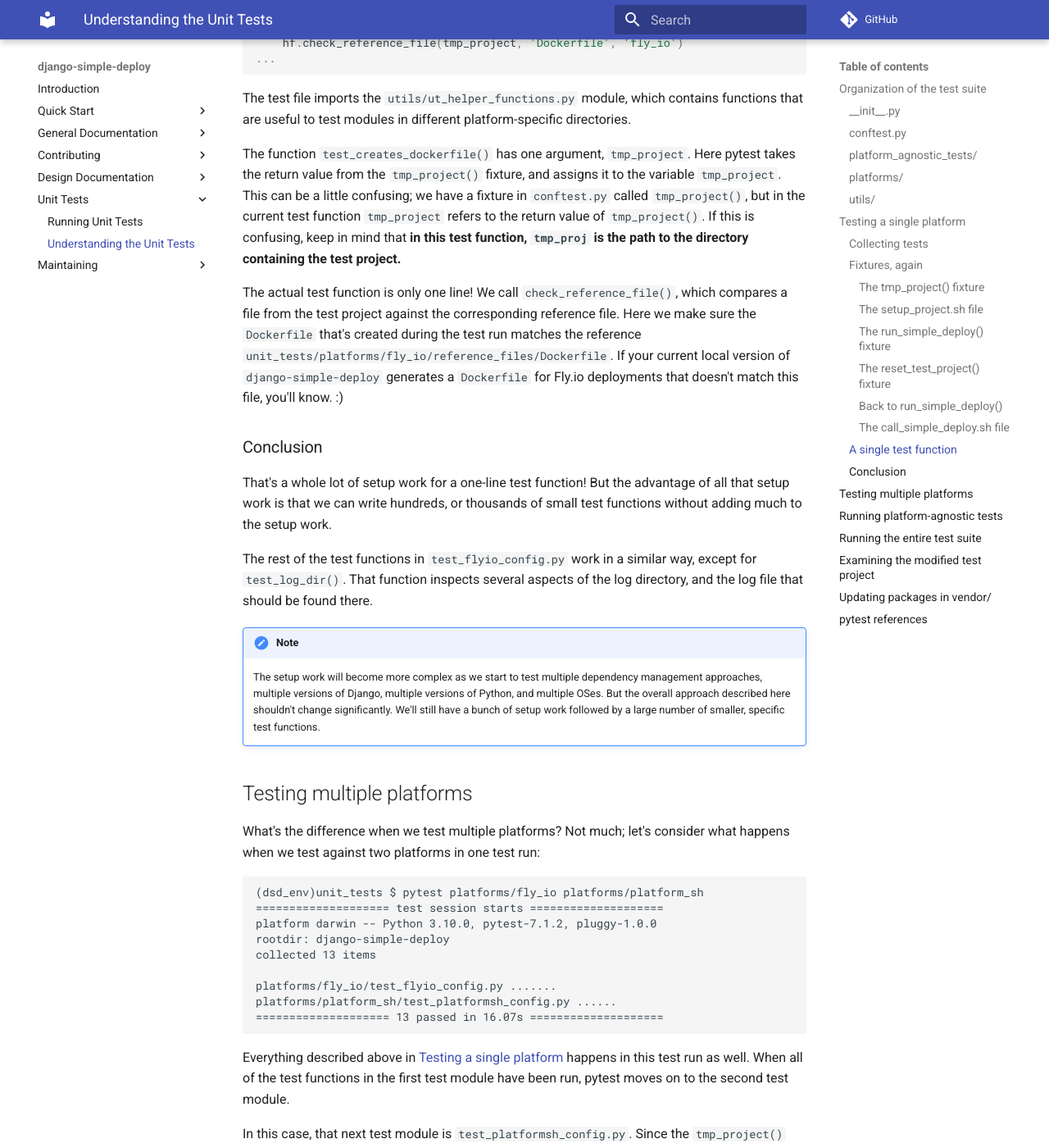
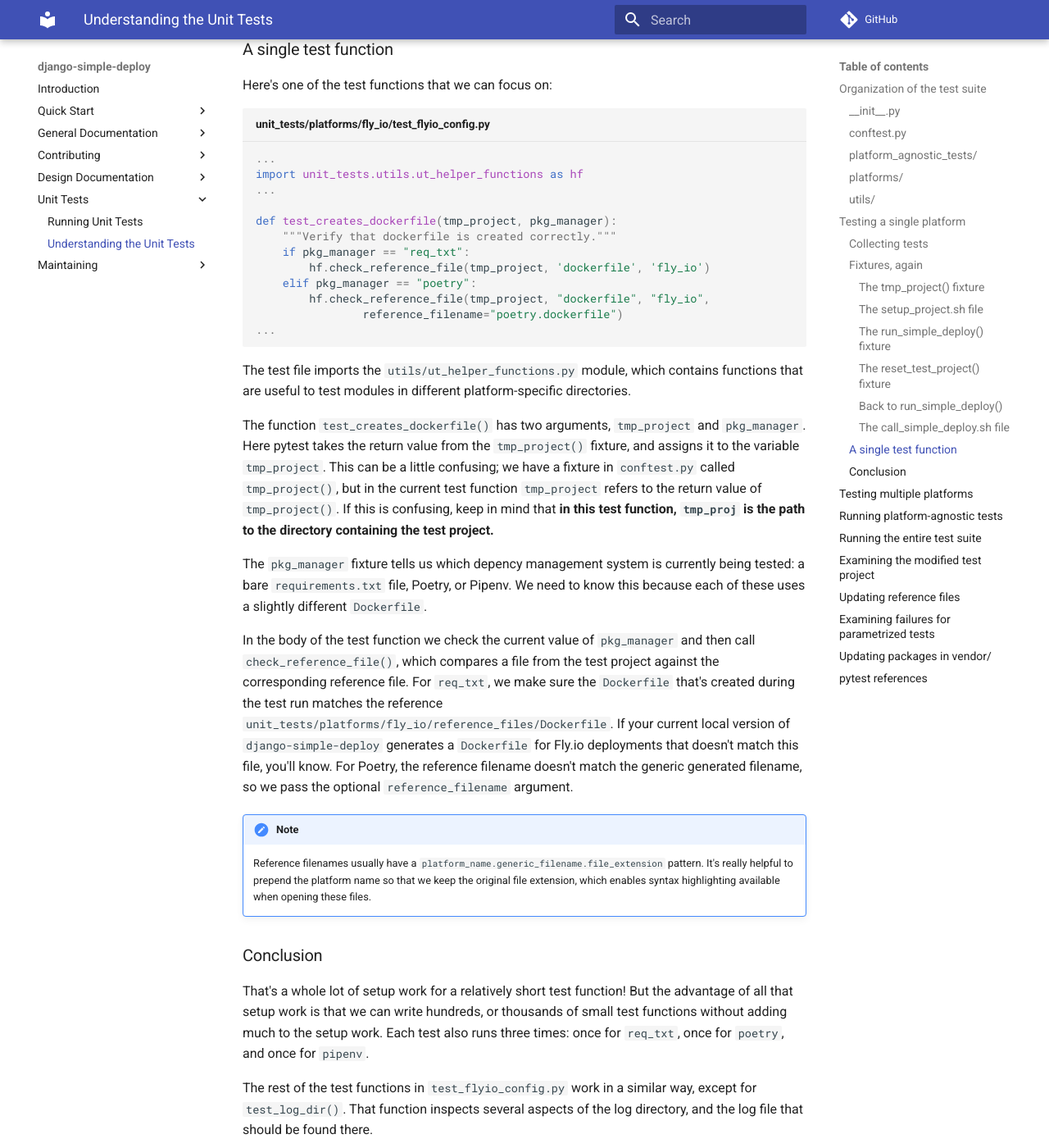
Before and after one commit to ehmatthes/django-simple-deploy, an MkDocs documentation site: the page built from docs/unit_tests/understanding_unit_tests.md, in a window 1280 px wide and 1400 px high, scrolled down 7034 px. Shown: the whole window at 82% size. Built offline with MkDocs 1.6.1 and Material for MkDocs 9.7.7, drawn with Linux system fonts in a browser that asks for light colours; comment, search, counter and statistics services are not loaded; some of the changed text lies outside the part shown.

Commit message:
Updated documentation about unit tests.

````diff
--- a/docs/unit_tests/understanding_unit_tests.md
+++ b/docs/unit_tests/understanding_unit_tests.md
@@ -12,12 +12,15 @@ The complexity comes from trying to do all of the following:
 
 - Run tests that focus on the CLI.
 - Run tests that target multiple platforms.
-- Run tests that focus on different dependency management systems. *(not yet implemented)*
+- Run tests that focus on different dependency management systems.
 - Run tests against nested and unnested versions of the sample project. *(not yet implemented)*
 - Run tests against multiple versions of Django. *(not yet implemented)*
 - Run tests against multiple versions of Python. *(not yet implemented)*
 
 For every test run listed here, `simple_deploy` needs to be called against a fresh version of the sample project. That's a lot of testing!
+
+!!! note
+    Some of what you see here may be a little out of date, ie exact directory and file listings. However, the ideas here are kept fully up to date. If you see something in the unit tests that you don't understand, please feel free to open an issue and ask about it.
 
 ## Organization of the test suite
 
@@ -71,11 +74,12 @@ We need an `__init__.py` file at the root of `unit_tests/` so nested test files
 
 ### `conftest.py`
 
-This file contains three fixtures[^1]:
+This file contains four fixtures[^1]:
 
 - `tmp_project()` creates a temporary directory where we can set up a full virtual environment for the sample project we're going to test against. It calls `utils/setup_project.sh` which copies the sample project, builds a virtual environment, makes an initial commit, and adds `simple_deploy` to the test project's `INSTALLED_APPS`. It has a session-level scope[^2], and returns the absolute path to the temporary directory where the test project was created.
 - `reset_test_project()` resets the sample project so we can run `simple_deploy` repeatedly, without having to rebuild the entire test project for each set of tests. It does this by calling `utils/reset_test_project.sh`. This fixture has a module-level scope.
 - `run_simple_deploy()` has a module-level scope, with `autouse=True`. This means the fixture runs automatically for all test modules in the test suite. An `if` block in the fixture makes sure it exits without doing anything if a specific platform is not being targeted. This fixture runs `reset_test_project()` immediately before running `simple_deploy`.
+- `pkg_manager()` has a function-level scope. Any function that includes this fixture will have access to the parameter that specifies which dependency management system is currently being tested. It will return `req_txt`, `poetry`, or `pipenv`. We use this to know what changes to expect in the modified project.
 
 ### `platform_agnostic_tests/`
 
@@ -273,26 +277,35 @@ Here's one of the test functions that we can focus on:
 import unit_tests.utils.ut_helper_functions as hf
 ...
 
-def test_creates_dockerfile(tmp_project):
+def test_creates_dockerfile(tmp_project, pkg_manager):
     """Verify that dockerfile is created correctly."""
-    hf.check_reference_file(tmp_project, 'Dockerfile', 'fly_io')
+    if pkg_manager == "req_txt":
+        hf.check_reference_file(tmp_project, 'dockerfile', 'fly_io')
+    elif pkg_manager == "poetry":
+        hf.check_reference_file(tmp_project, "dockerfile", "fly_io",
+                reference_filename="poetry.dockerfile")
 ...
 ```
 
 The test file imports the `utils/ut_helper_functions.py` module, which contains functions that are useful to test modules in different platform-specific directories.
 
- The function `test_creates_dockerfile()` has one argument, `tmp_project`. Here pytest takes the return value from the `tmp_project()` fixture, and assigns it to the variable `tmp_project`. This can be a little confusing; we have a fixture  in `conftest.py` called `tmp_project()`, but in the current test function `tmp_project` refers to the return value of `tmp_project()`. If this is confusing, keep in mind that **in this test function, `tmp_proj` is the path to the directory containing the test project.**
+ The function `test_creates_dockerfile()` has two arguments, `tmp_project` and `pkg_manager`. Here pytest takes the return value from the `tmp_project()` fixture, and assigns it to the variable `tmp_project`. This can be a little confusing; we have a fixture  in `conftest.py` called `tmp_project()`, but in the current test function `tmp_project` refers to the return value of `tmp_project()`. If this is confusing, keep in mind that **in this test function, `tmp_proj` is the path to the directory containing the test project.**
 
-The actual test function is only one line! We call `check_reference_file()`, which compares a file from the test project against the corresponding reference file. Here we make sure the `Dockerfile` that's created during the test run matches the reference `unit_tests/platforms/fly_io/reference_files/Dockerfile`. If your current local version of `django-simple-deploy` generates a `Dockerfile` for Fly.io deployments that doesn't match this file, you'll know. :)
+ The `pkg_manager` fixture tells us which depency management system is currently being tested: a bare `requirements.txt` file, Poetry, or Pipenv. We need to know this because each of these uses a slightly different `Dockerfile`.
+
+In the body of the test function we check the current value of `pkg_manager` and then call `check_reference_file()`, which compares a file from the test project against the corresponding reference file. For `req_txt`, we make sure the `Dockerfile` that's created during the test run matches the reference `unit_tests/platforms/fly_io/reference_files/Dockerfile`. If your current local version of `django-simple-deploy` generates a `Dockerfile` for Fly.io deployments that doesn't match this file, you'll know. For Poetry, the reference filename doesn't match the generic generated filename, so we pass the optional `reference_filename` argument.
+
+!!! note
+    Reference filenames usually have a `platform_name.generic_filename.file_extension` pattern. It's really helpful to prepend the platform name so that we keep the original file extension, which enables syntax highlighting available when opening these files.
 
 ### Conclusion
 
-That's a whole lot of setup work for a one-line test function! But the advantage of all that setup work is that we can write hundreds, or thousands of small test functions without adding much to the setup work.
+That's a whole lot of setup work for a relatively short test function! But the advantage of all that setup work is that we can write hundreds, or thousands of small test functions without adding much to the setup work. Each test also runs three times: once for `req_txt`, once for `poetry`, and once for `pipenv`.
 
 The rest of the test functions in `test_flyio_config.py` work in a similar way, except for `test_log_dir()`. That function inspects several aspects of the log directory, and the log file that should be found there.
 
 !!! note
-    The setup work will become more complex as we start to test multiple dependency management approaches, multiple versions of Django, multiple versions of Python, and multiple OSes. But the overall approach described here shouldn't change significantly. We'll still have a bunch of setup work followed by a large number of smaller, specific test functions.
+    The setup work will become more complex as we start to test multiple versions of Django, multiple versions of Python, and multiple OSes. But the overall approach described here shouldn't change significantly. We'll still have a bunch of setup work followed by a large number of smaller, specific test functions.
 
 
 ## Testing multiple platforms
@@ -380,16 +393,18 @@ Running the entire test suite puts together everything described above:
 
 ```
 (dsd_env)unit_tests $ pytest
-==================== test session starts ====================
+==================== test session starts ===============================
 platform darwin -- Python 3.10.0, pytest-7.1.2, pluggy-1.0.0
 rootdir: django-simple-deploy
-collected 22 items
+collected 93 items
 
-platform_agnostic_tests/test_invalid_cli_commands.py ..
-platforms/fly_io/test_flyio_config.py .......
-platforms/heroku/test_heroku_config.py .......
-platforms/platform_sh/test_platformsh_config.py ......
-==================== 22 passed in 18.16s ====================
+platform_agnostic_tests/test_invalid_cli_commands.py .........
+platform_agnostic_tests/test_project_inspection.py sss
+platform_agnostic_tests/test_valid_cli_commands.py ...
+platforms/fly_io/test_flyio_config.py ...........................
+platforms/heroku/test_heroku_config.py ...........................
+platforms/platform_sh/test_platformsh_config.py ........................
+==================== 90 passed, 3 skipped in 25.78s ====================
 ```
 
 The test project is set up once, and reset for each test module that's run.
@@ -427,6 +442,20 @@ You can navigate to this folder in a terminal, and interact with the project in
 !!! note
     The command `pytest -x` tells pytest to run the full test suite, but stop after the first failed test.
 
+## Updating reference files
+
+Examining the test project is an efficient way to update reference files. Say you've just updated the code for generating a Dockerfile for a specific package management system, ie Poetry. You can run the test suite with `pytest -x`, and it will fail at the test that checks the Dockerfile for that platform when Poetry is in use. You can examine the test project, open the Dockerfile, and verify that it was generated correctly for the sample project. If it is, copy this file into the `reference_files/` directory, and the tests should pass.
+
+## Examining failures for parametrized tests
+
+When a parametrized test fails, there's some important information in the output. For example, here's some sample output from a failed test run:
+
+```
+FAILED platforms/platform_sh/test_platformsh_config.py::test_platform_app_yaml_file[poetry] - AssertionError
+```
+
+This tells us that the test `test_platform_app_yaml_file` in `test_platformsh_config.py` failed, when the value of `pkg_manager` was `poetry`. So, we need to look at how `simple_deploy` configures the `.platform.app.yaml` file when Poetry is in use.
+
 ## Updating packages in `vendor/`
 
 The sole purpose of the `vendor/` directory is to facilitate unit testing. To add a new package to the directory:
````
